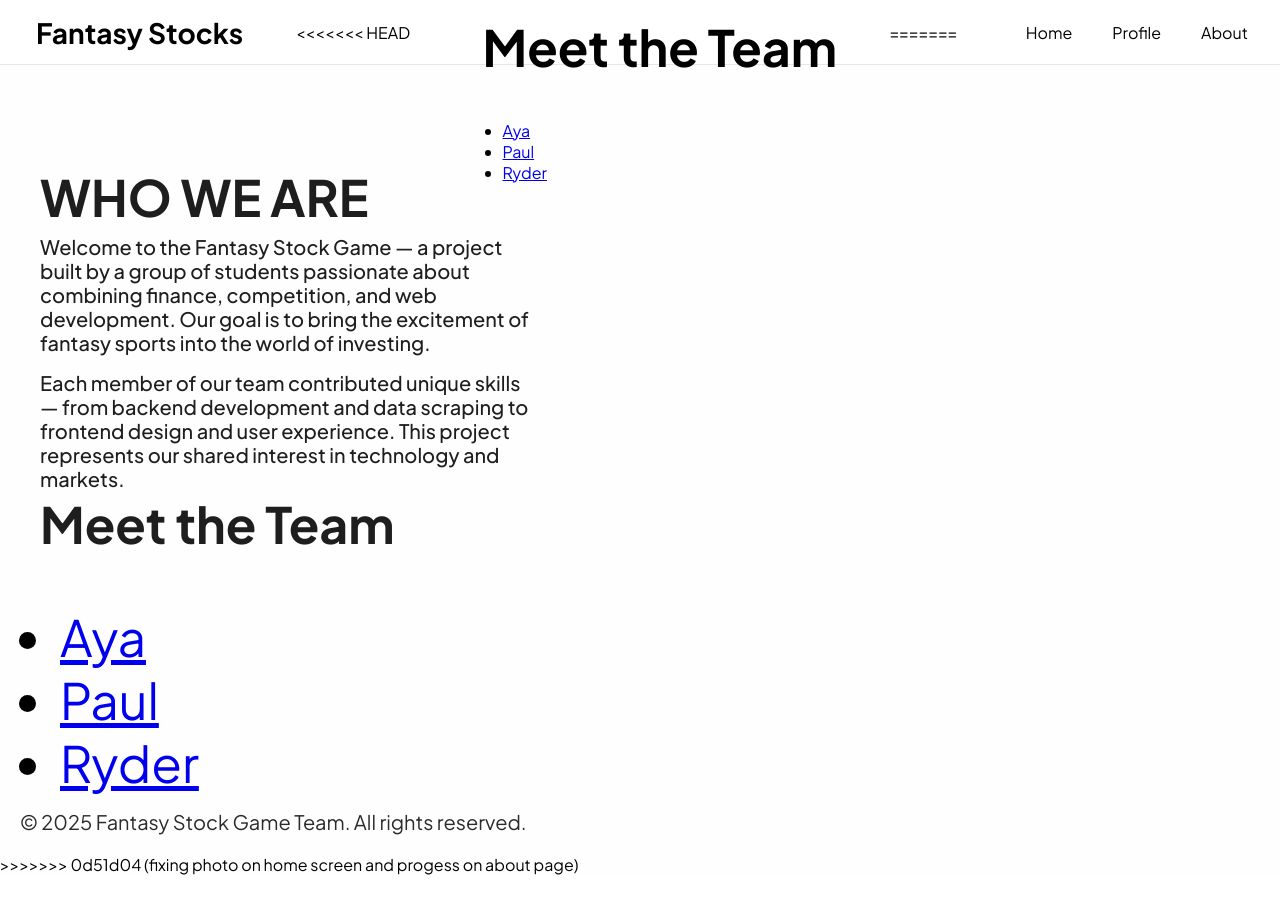
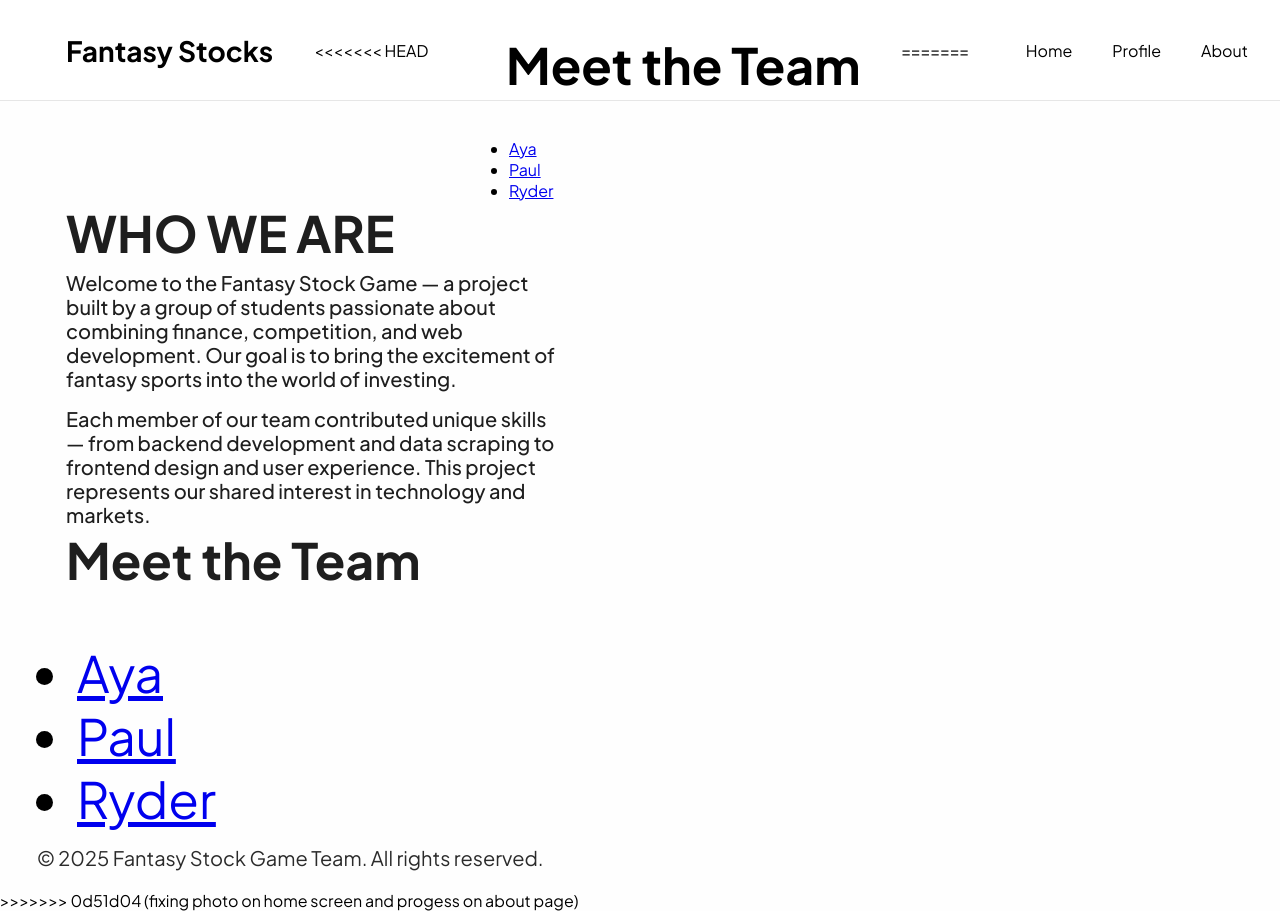
Before and after one commit to Sparkle26/Final-Fantasy-Stock-Game, a PHP site: page /about.php in a window 1280 px wide. Before the commit the page ends 875 px from the top, so only its background shows below. Run offline with PHP 8.4, Linux system fonts and the light colour scheme; data that the repository does not hold is empty; a stand-in replaces the project's code that opens the database connection.

Commit message:
fixing allignment

```diff
--- a/web_src/stylesheets/about.css
+++ b/web_src/stylesheets/about.css
@@ -3,6 +3,7 @@
 
 .content {
     h2 {
+    margin-left: 29px;
     display: flex;
     margin-top: -50px ;
     width: 437px;
@@ -11,7 +12,10 @@
     color: #1E1E1E;
 }
 }
-.about-section p {
+
+.content {
+    p {
+    margin-left: 29px;
     display: flex;
     width: 496px;
     flex-direction: column;
@@ -23,6 +27,7 @@
     font-weight: 500;
     line-height: 121.2%; /* 24.24px */
     margin-bottom: 50px; /* adjust spacing as needed */
+}
 }
 
 
--- a/web_src/stylesheets/styles.css
+++ b/web_src/stylesheets/styles.css
@@ -13,7 +13,7 @@ body {
   display: flex;
   align-items: center;
   justify-content: space-between;
-  height: 64px;
+  height: 100px;
   padding: 0 16px;
   background-color: #fff;
   border-bottom: 1px solid #e6e6e6;
@@ -21,7 +21,7 @@ body {
 
 .site-title {
   font-size: 28px;
-  margin-left: 20px;
+  margin-left: 50px;
 }
 
 /* Nav */
@@ -47,13 +47,13 @@ body {
 main,
 h2 {
   font-size: 50px;
-  margin-left: 20px;
+  margin-left: 37px;
   margin-top: 150px;
 }
 
 p {
   font-size: 20px;
-  margin-left: 20px;
+  margin-left: 37px;
   margin-top: -35px;
   color: #2b2b2b;
 }
@@ -61,7 +61,7 @@ p {
 form input{
     font-family: 'Plus Jakarta Sans', system-ui, -apple-system, 'Segoe UI', Roboto, 'Helvetica Neue', Arial, sans-serif;
     margin: 10px;
-    margin-left: 20px;
+    margin-left: 37px;
     padding: 8px;
     border: 1px solid #ccc;
     border-radius: 4px;
@@ -78,11 +78,11 @@ form input{
 }
 
 .submit-button {
-  margin-left: 20px;
+  margin-left: 37px;
   padding: 8px 14px;
   border-radius: 4px;
   border: none;
-  background: #5E845B;
+  background: #FF9F20;
   color: #ffffff;
   font-size: 14px;
   cursor: pointer;
```
